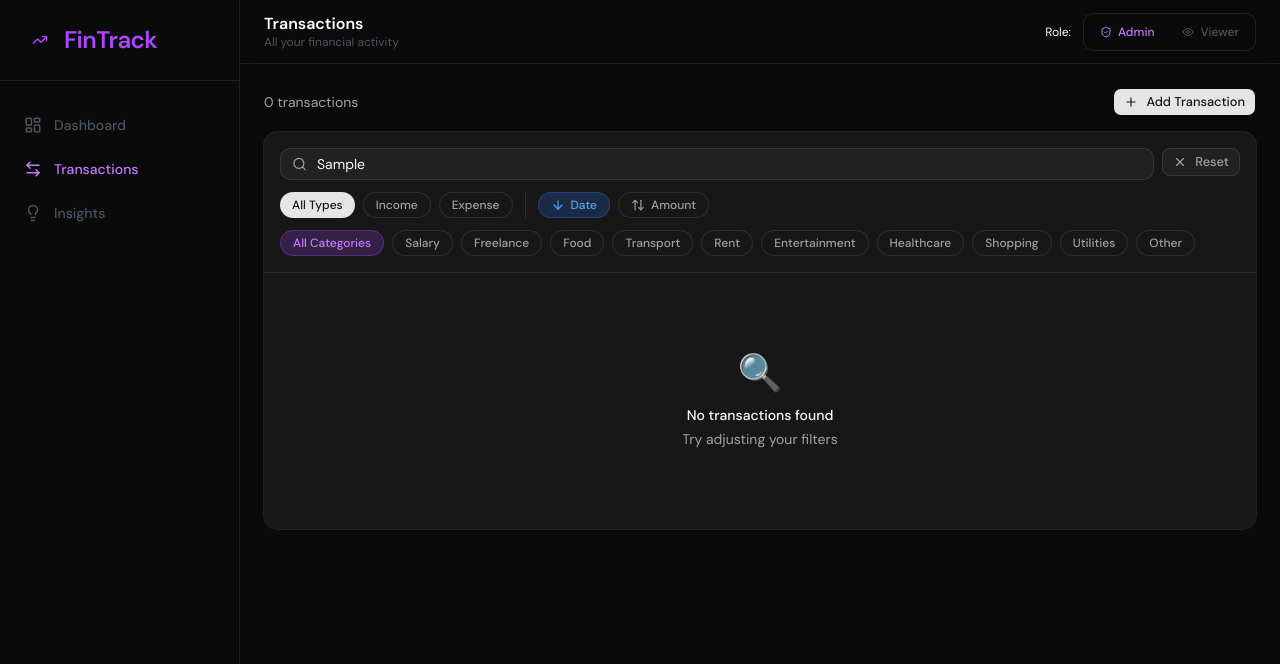
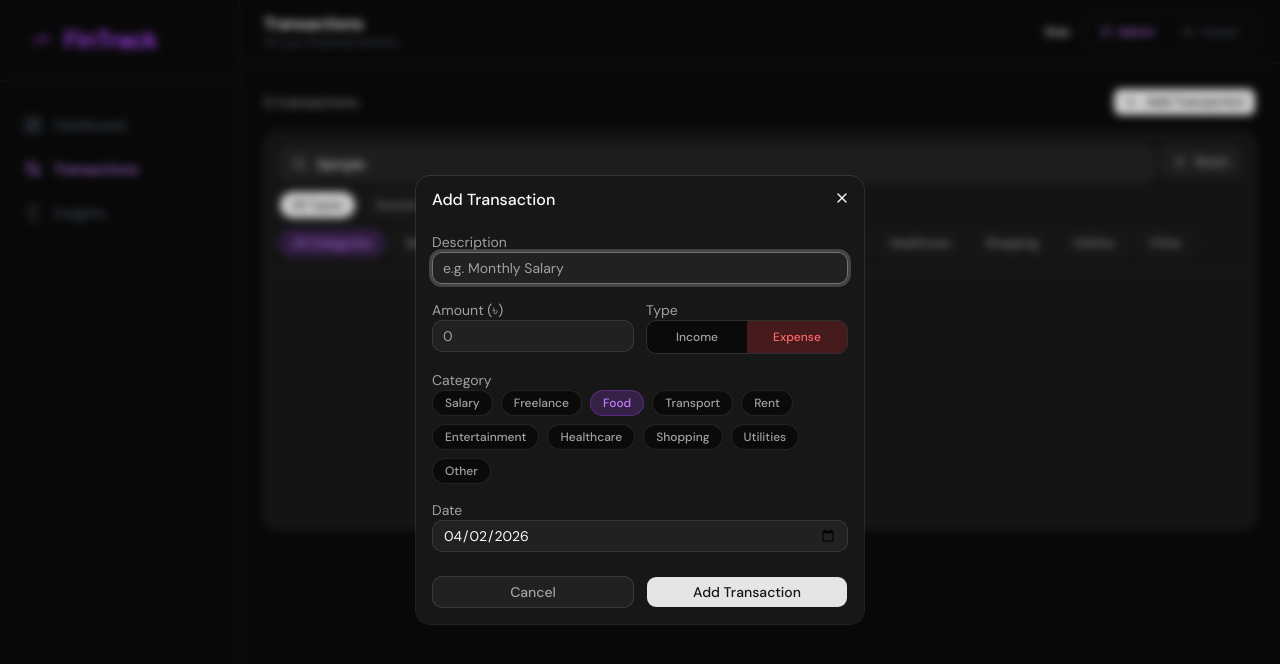
Before and after one commit to Suprotik007/FinTrack, a Next.js app: page /dashboard/transactions in a window 1280 px wide. Both pictures are taken after typing "Sample" into the empty fields and a click on the button "Add Transaction". Shown: the top 664 px of the page. Built offline with nearby package versions, Linux system fonts and the light colour scheme.

Commit message:
Transaction Items can be Edited & Deleted via Modal

```diff
--- a/src/app/dashboard/transactions/page.tsx
+++ b/src/app/dashboard/transactions/page.tsx
@@ -60,7 +60,11 @@ export default function TransactionsPage() {
         </CardContent>
       </Card>
 
-
+      <TransactionModal
+        open={modalOpen}
+        onClose={handleClose}
+        transaction={editingTransaction}
+      />
     </div>
   )
 }
--- /dev/null
+++ b/src/components/transactions/TransactionModal.tsx
@@ -0,0 +1,177 @@
+"use client"
+
+import { useState, useEffect } from "react"
+import { useFinanceStore } from "@/src/store/useFinanceStore"
+import { Transaction, Category } from "@/types"
+import {
+  Dialog, DialogContent, DialogHeader, DialogTitle,
+} from "@/components/ui/dialog"
+import { Input } from "@/components/ui/input"
+import { Button } from "@/components/ui/button"
+
+const CATEGORIES: Category[] = [
+  "Salary", "Freelance", "Food", "Transport",
+  "Rent", "Entertainment", "Healthcare", "Shopping", "Utilities", "Other"
+]
+
+interface Props {
+  open: boolean
+  onClose: () => void
+  transaction?: Transaction | null
+}
+
+export default function TransactionModal({ open, onClose, transaction }: Props) {
+  const { addTransaction, updateTransaction } = useFinanceStore()
+
+  const [form, setForm] = useState({
+    description: "",
+    category: "Food" as Category,
+    amount: "",
+    type: "expense" as "income" | "expense",
+    date: new Date().toISOString().split("T")[0],
+  })
+
+  useEffect(() => {
+    if (transaction) {
+      setForm({
+        description: transaction.description,
+        category: transaction.category,
+        amount: String(transaction.amount),
+        type: transaction.type,
+        date: transaction.date,
+      })
+    } else {
+      setForm({
+        description: "",
+        category: "Food",
+        amount: "",
+        type: "expense",
+        date: new Date().toISOString().split("T")[0],
+      })
+    }
+  }, [transaction, open])
+
+  const handleSubmit = () => {
+    if (!form.description || !form.amount) return
+    const data = {
+      description: form.description,
+      category: form.category,
+      amount: parseFloat(form.amount),
+      type: form.type,
+      date: form.date,
+    }
+    if (transaction) {
+      updateTransaction(transaction.id, data)
+    } else {
+      addTransaction(data)
+    }
+    onClose()
+  }
+
+  return (
+    <Dialog open={open} onOpenChange={onClose}>
+      <DialogContent className="bg-card border-border text-foreground sm:max-w-md">
+        <DialogHeader>
+          <DialogTitle className="font-display">
+            {transaction ? "Edit Transaction" : "Add Transaction"}
+          </DialogTitle>
+        </DialogHeader>
+
+        <div className="space-y-4 pt-2">
+          {/* Description */}
+          <div className="space-y-1.5">
+            <label className="text-sm text-muted-foreground">Description</label>
+            <Input
+              value={form.description}
+              onChange={(e) => setForm({ ...form, description: e.target.value })}
+              placeholder="e.g. Monthly Salary"
+              className="bg-background border-border"
+            />
+          </div>
+
+          {/* Amount + Type */}
+          <div className="grid grid-cols-2 gap-3">
+            <div className="space-y-1.5">
+              <label className="text-sm text-muted-foreground">Amount (৳)</label>
+              <Input
+                type="number"
+                value={form.amount}
+                onChange={(e) => setForm({ ...form, amount: e.target.value })}
+                placeholder="0"
+                className="bg-background border-border"
+              />
+            </div>
+            <div className="space-y-1.5">
+              <label className="text-sm text-muted-foreground">Type</label>
+              <div className="flex rounded-lg border border-border overflow-hidden">
+                {(["income", "expense"] as const).map((t) => (
+                  <button
+                    key={t}
+                    onClick={() => setForm({ ...form, type: t })}
+                    className={`flex-1 py-2 text-xs font-medium capitalize transition-all
+                      ${form.type === t
+                        ? t === "income"
+                          ? "bg-emerald-500/20 text-emerald-400"
+                          : "bg-red-500/20 text-red-400"
+                        : "text-muted-foreground hover:text-foreground bg-background"
+                      }`}
+                  >
+                    {t}
+                  </button>
+                ))}
+              </div>
+            </div>
+          </div>
+
+          {/* Category */}
+          <div className="space-y-1.5">
+            <label className="text-sm text-muted-foreground">Category</label>
+            <div className="flex flex-wrap gap-2">
+              {CATEGORIES.map((cat) => (
+                <button
+                  key={cat}
+                  onClick={() => setForm({ ...form, category: cat })}
+                  className={`px-3 py-1 rounded-full text-xs font-medium border transition-all
+                    ${form.category === cat
+                      ? "bg-purple-500/20 text-purple-400 border-purple-500/30"
+                      : "bg-background border-border text-muted-foreground hover:text-foreground"
+                    }`}
+                >
+                  {cat}
+                </button>
+              ))}
+            </div>
+          </div>
+
+          {/* Date */}
+          <div className="space-y-1.5">
+            <label className="text-sm text-muted-foreground">Date</label>
+            <Input
+              type="date"
+              value={form.date}
+              onChange={(e) => setForm({ ...form, date: e.target.value })}
+              className="bg-background border-border"
+            />
+          </div>
+
+          {/* Actions */}
+          <div className="flex gap-3 pt-2">
+            <Button
+              variant="outline"
+              onClick={onClose}
+              className="flex-1 border-border text-muted-foreground"
+            >
+              Cancel
+            </Button>
+            <Button
+              onClick={handleSubmit}
+              className="flex-1 bg-primary text-primary-foreground"
+            >
+              {transaction ? "Save Changes" : "Add Transaction"}
+            </Button>
+          </div>
+        </div>
+      </DialogContent>
+    </Dialog>
+  )
+}
```
